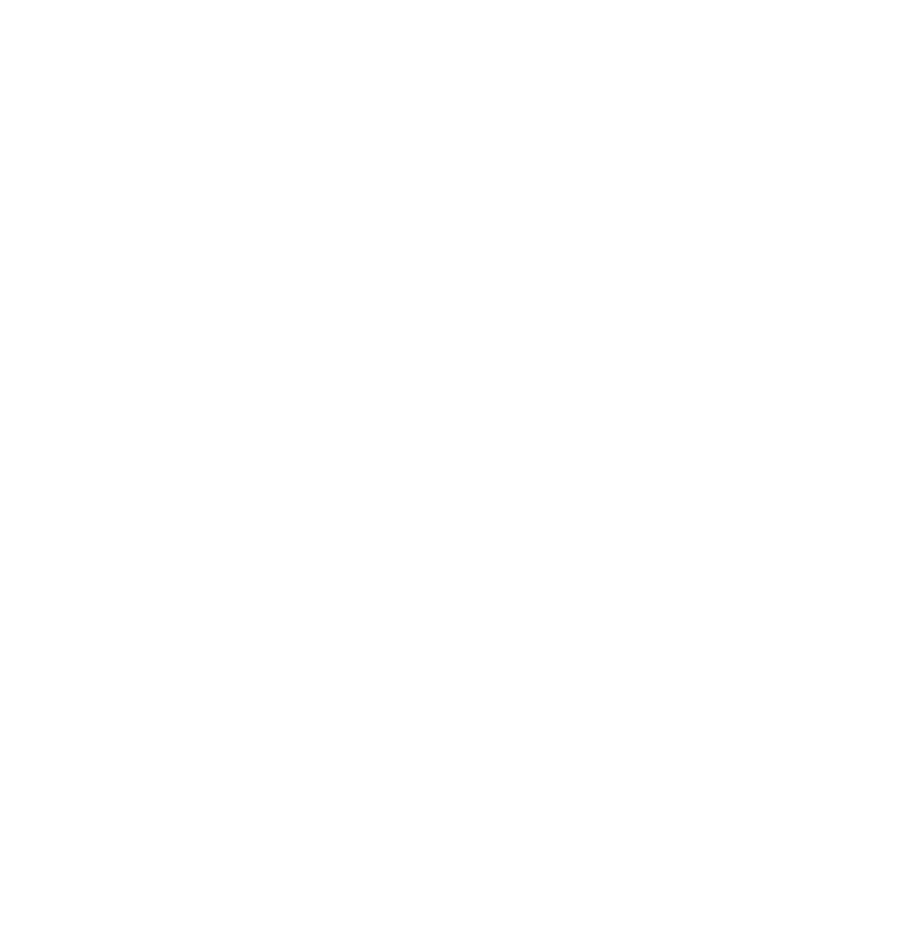
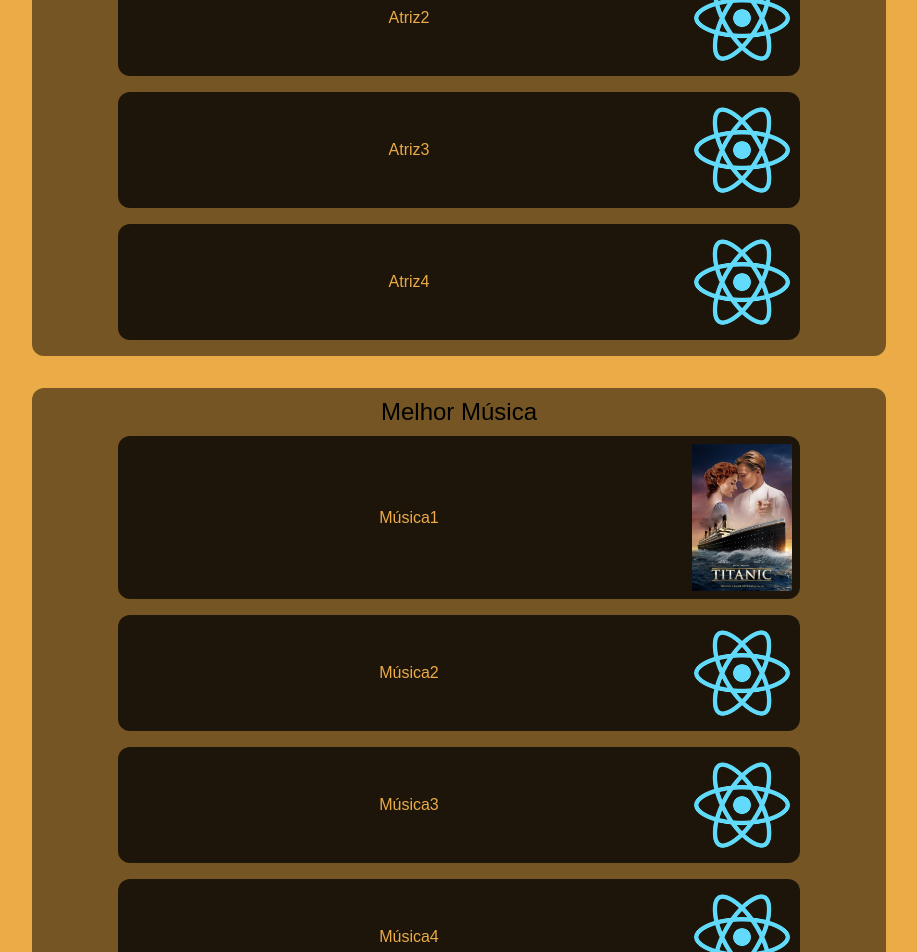
Before and after one commit to leoliveira1911/oscar, a React (Create React App) app: page / in a window 1280 px wide. Shown: the part 1800-2752 px from the top of the page, without its empty margins (181-1098 px from the left). Before the commit the page ends 1517 px from the top, so only its background shows below. Built offline with nearby package versions, Linux system fonts and the light colour scheme; no server answers; sample sign-in values are in the browser's storage.

Commit message:
mais opçoes de voto

```diff
--- a/package.json
+++ b/package.json
@@ -10,6 +10,7 @@
     "@types/node": "^16.18.11",
     "@types/react": "^18.0.26",
     "@types/react-dom": "^18.0.10",
+    "axios": "^1.2.2",
     "firebase": "^9.15.0",
     "react": "^18.2.0",
     "react-dom": "^18.2.0",
--- a/src/pages/Home.tsx
+++ b/src/pages/Home.tsx
@@ -2,11 +2,13 @@ import React, {useState} from 'react'
 import Category from '../components/Category'
 import Layout from '../components/Layout'
 import Nominated from '../components/Nominated'
+import axios from 'axios'
 
 function Home() {
 	const selection: {category: String; nominee: string}[] = []
+	const user = localStorage.getItem('user')
 
-	function selectNomenee(nominee: string, category: string) {
+	function selectNominee(nominee: string, category: string) {
 		let test = false
 		selection.forEach(el => {
 			if (el.category === category) {
@@ -43,8 +45,33 @@ function Home() {
 			}
 		}
 		console.log(highlight)
+		save(category, nominee)
 
 		return selection
+	}
+
+	async function getVotes(user: string) {
+		const userGet = user
+		console.log('GET TASKS NA ÁREA, BEATCHES')
+		axios
+			.get('http://localhost:3002/api/get', {
+				params: {
+					user: userGet,
+				},
+			})
+			.then(resp => {
+				console.log(resp.data)
+			})
+	}
+	async function save(category: string, nominee: string) {
+		await axios.post('http://localhost:3002/api/create', {
+			user,
+			category,
+			nominee,
+		})
+		if (user) {
+			getVotes(user)
+		}
 	}
 
 	return (
@@ -54,25 +81,25 @@ function Home() {
 					name="Titanic"
 					img="/titanic.jpg"
 					category="Melhor Filme"
-					select={selectNomenee}
+					select={selectNominee}
 				/>
 				<Nominated
 					name="Avatar: O caminho da água"
 					img="/avatar.jpg"
 					category="Melhor Filme"
-					select={selectNomenee}
+					select={selectNominee}
 				/>
 				<Nominated
 					name="Batman"
 					img="/batman.jpg"
 					category="Melhor Filme"
-					select={selectNomenee}
+					select={selectNominee}
 				/>
 				<Nominated
 					name="teste1"
 					img="/logo192.png"
 					category="Melhor Filme"
-					select={selectNomenee}
+					select={selectNominee}
 				/>
 			</Category>
 			<Category title="Melhor Ator">
@@ -80,25 +107,77 @@ function Home() {
 					name="Leonardo di Caprio"
 					category="Melhor Ator"
 					img="/titanic.jpg"
-					select={selectNomenee}
+					select={selectNominee}
 				/>
 				<Nominated
 					name="RDJ"
 					category="Melhor Ator"
 					img="/logo192.png"
-					select={selectNomenee}
+					select={selectNominee}
 				/>
 				<Nominated
 					name="ABC"
 					category="Melhor Ator"
 					img="/logo192.png"
-					select={selectNomenee}
+					select={selectNominee}
 				/>
 				<Nominated
 					name="DEF"
 					category="Melhor Ator"
 					img="/logo192.png"
-					select={selectNomenee}
+					select={selectNominee}
+				/>
+			</Category>
+			<Category title="Melhor Atriz">
+				<Nominated
+					name="Atriz1"
+					category="Melhor Atriz"
+					img="/titanic.jpg"
+					select={selectNominee}
+				/>
+				<Nominated
+					name="Atriz2"
+					category="Melhor Atriz"
+					img="/logo192.png"
+					select={selectNominee}
+				/>
+				<Nominated
+					name="Atriz3"
+					category="Melhor Atriz"
+					img="/logo192.png"
+					select={selectNominee}
+				/>
+				<Nominated
+					name="Atriz4"
+					category="Melhor Atriz"
+					img="/logo192.png"
+					select={selectNominee}
+				/>
+			</Category>
+			<Category title="Melhor Música">
+				<Nominated
+					name="Música1"
+					category="Melhor Música"
+					img="/titanic.jpg"
+					select={selectNominee}
+				/>
+				<Nominated
+					name="Música2"
+					category="Melhor Música"
+					img="/logo192.png"
+					select={selectNominee}
+				/>
+				<Nominated
+					name="Música3"
+					category="Melhor Música"
+					img="/logo192.png"
+					select={selectNominee}
+				/>
+				<Nominated
+					name="Música4"
+					category="Melhor Música"
+					img="/logo192.png"
+					select={selectNominee}
 				/>
 			</Category>
 		</Layout>
```
Also changed, not shown: 1 other file (tests, documents, lock files or other folders).
